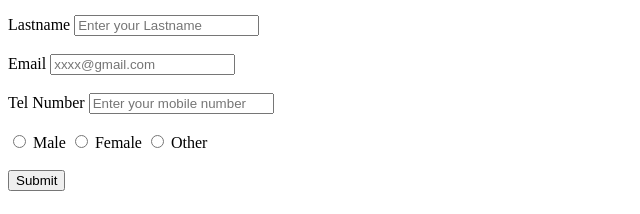
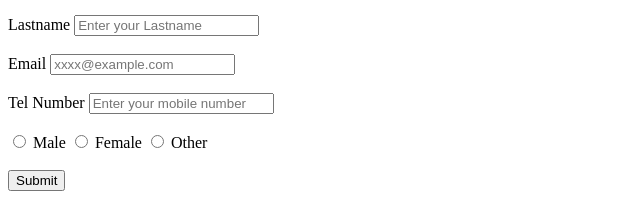
Before and after one commit to Prince-Quarshie/HTML, a plain HTML site: page index.html in a window 1280 px wide. Shown: the part 406-620 px from the top of the page, 0-640 px from the left. Drawn offline with Linux system fonts and the light colour scheme.

Commit message:
initial commit

```diff
--- a/index.html
+++ b/index.html
@@ -52,7 +52,7 @@
             <br>
             <br>
             <label>Email</label>
-            <input type="email" name="email" placeholder="xxxx@gmail.com"/>
+            <input type="email" name="email" placeholder="xxxx@example.com"/>
             <br>
             <br>
             <label>Tel Number</label>
```
